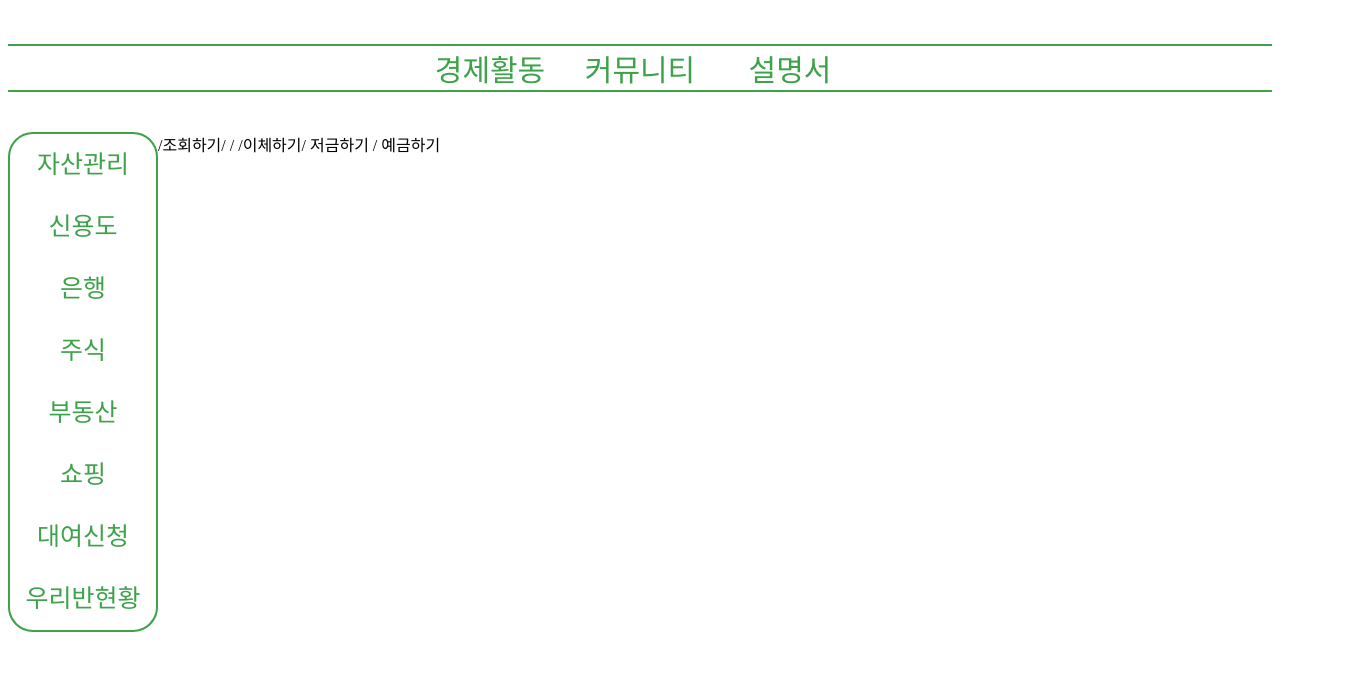
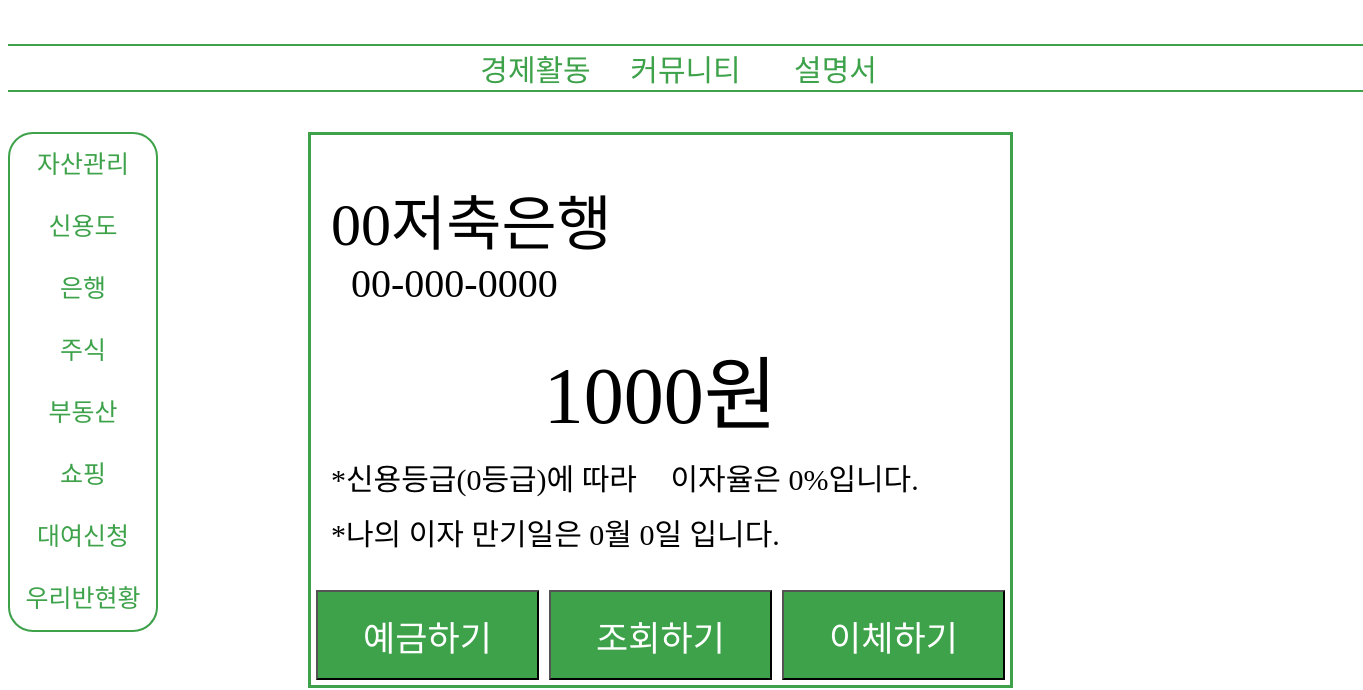
Before and after one commit to KOOthcr/my-economyedu-web-site, a plain HTML site: page Sidebar_Bank.html in a window 1280 px wide. Shown: the part 149-839 px from the top of the page, 1363 px wide, since content can reach past the window. Drawn offline with Linux system fonts and the light colour scheme.

Commit message:
Add files via upload

```diff
--- a/Sidebar_AssetStyle.css
+++ b/Sidebar_AssetStyle.css
@@ -18,7 +18,7 @@
     font-size: 20px;
     text-align: center;
     padding: 5px;
-    border:1px rgb(61, 162, 74) solid;
+    border:3px rgb(61, 162, 74) solid;
 }
 .allmoney{
     display: grid;
--- a/Sidebar_Bank.html
+++ b/Sidebar_Bank.html
@@ -4,7 +4,7 @@
         <title> 경제활동프로젝트 - 상평통보 </title>
         <meta charset="utf-8">
         <link rel="stylesheet" href="./EconomyStyle.css">
-
+        <link rel="stylesheet" href="./Sidebar_BankStyle.css">
     </head>
     <body>
 
@@ -33,7 +33,27 @@
                     <div id="Class"><a class="sidebar-a" href="./Sidebar_Class.html" target="_self">우리반현황</a></div>
                 </div>
                 <div class="MainContents">
-                    /조회하기/ / /이체하기/ 저금하기 / 예금하기
+                    <div class="BankContents">
+                        <div class="bankname">00저축은행</div>
+                        <div class="banknumber">00-000-0000</div>
+                        <div class="money">1000원</div>
+                        <div class="interest">
+                            <div id="CreditRating">*신용등급(0등급)에 따라</div>
+                            <div id="interestrate">이자율은 0%입니다.</div>
+                        </div>
+                        <div class="inerestexpiration">*나의 이자 만기일은 0월 0일 입니다.</div>
+                        <div class="button">
+                            <div id="deposit">
+                                <input type="button" id="depositbutton" value="예금하기" onclick="location.href='deposit.html'">
+                            </div>
+                            <div id="bankinquiry">
+                                <input type="button" id="bankinquirybutton" value="조회하기" onclick="location.href='bankinquiry.html'">
+                            </div>
+                            <div id="transfer">
+                                <input type="button" id="transferbutton" value="이체하기" onclick="location.href='moneytransfer.html'">
+                            </div>
+                        </div>
+                    </div>
                 </div>
             </div>
         </div>
--- /dev/null
+++ b/Sidebar_BankStyle.css
@@ -0,0 +1,85 @@
+.MainContents{
+    display: grid;
+    margin-left: 150px;
+    margin-right: 350px;
+    grid-template-columns: 1fr 705px 1fr;
+}
+.BankContents{
+    display: grid;
+    grid-column: 2 / 2;
+    border:3px rgb(61, 162, 74) solid;
+    grid-template-rows: 125px 50px 125px 75px 75px 100px;
+
+}
+.bankname{
+    display: grid;
+    font-size: 60px;
+    margin-top: 40px;
+    margin-left: 20px;
+}
+.banknumber{
+    display: grid;
+    font-size: 40px;
+    margin-left: 40px;
+}
+.money{
+    display: grid;
+    font-size: 80px;
+    text-align: center;
+    margin-top: 20px;
+}
+.interest{
+    display: grid;
+    grid-template-columns: 1fr 1fr;
+    margin-top: 20px;
+}
+#CreditRating{
+    font-size: 30px;
+    margin-left: 20px;
+}
+#interestrate{
+    font-size: 30px;
+    margin-left: 10px;
+}
+.inerestexpiration{
+    display: grid;
+    font-size: 30px;
+    margin-left: 20px;
+}
+.button{
+    display: grid;
+    grid-template-columns: 1fr 1fr 1fr;
+}
+#deposit{
+    display: grid;
+    text-align: center;
+    padding: 5px;
+}
+#bankinquiry{
+    display: grid;
+    text-align: center;
+    padding: 5px;
+}
+#transfer{
+    display: grid;
+    text-align: center;
+    padding: 5px;
+}
+#depositbutton{
+    background-color: rgb(61, 162, 74);
+    color: white;
+    font-size: 35px;
+    text-align: center;
+}
+#bankinquirybutton{
+    background-color: rgb(61, 162, 74);
+    color: white;
+    font-size: 35px;
+    text-align: center;
+}
+#transferbutton{
+    background-color: rgb(61, 162, 74);
+    color: white;
+    font-size: 35px;
+    text-align: center;
+}
```
